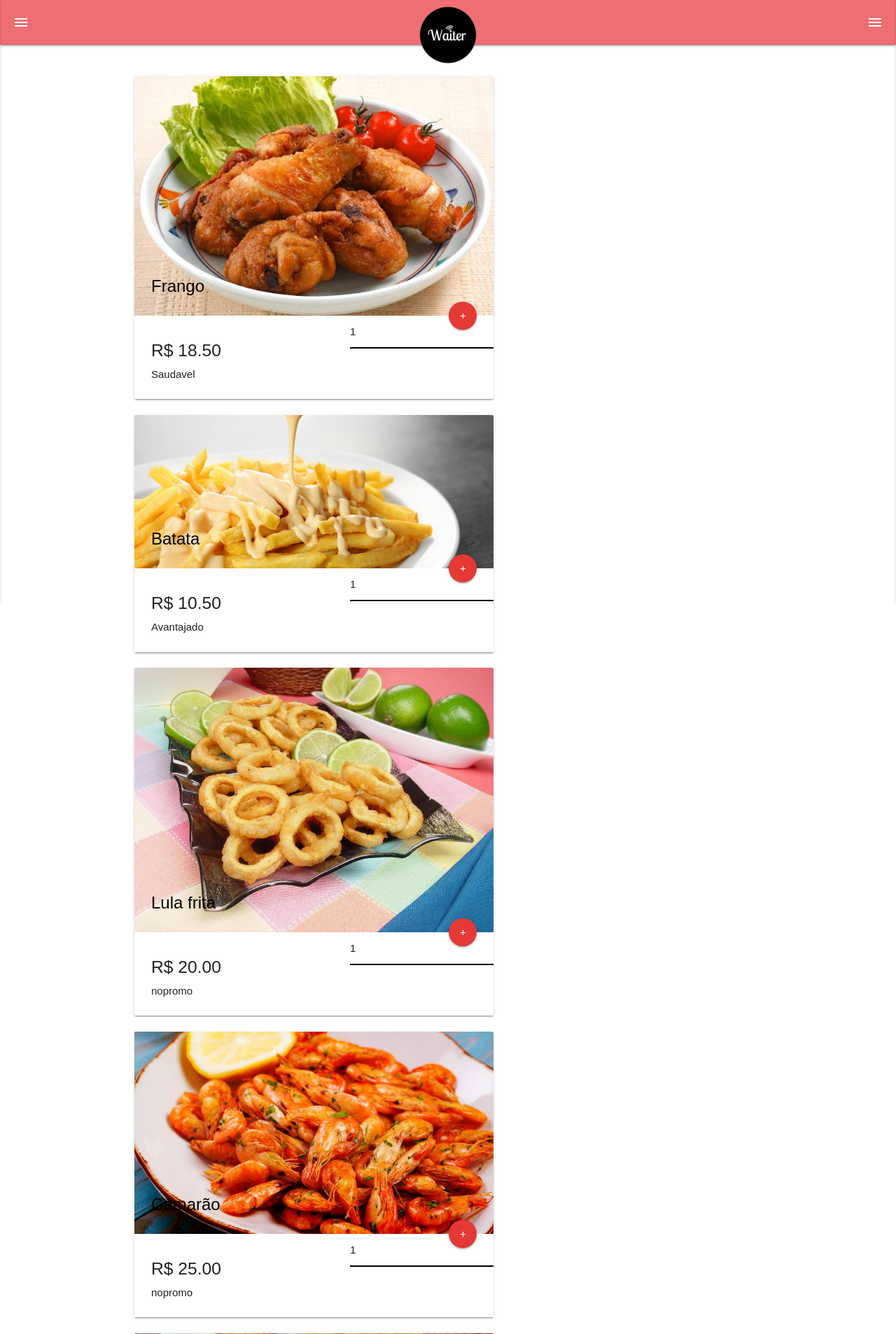
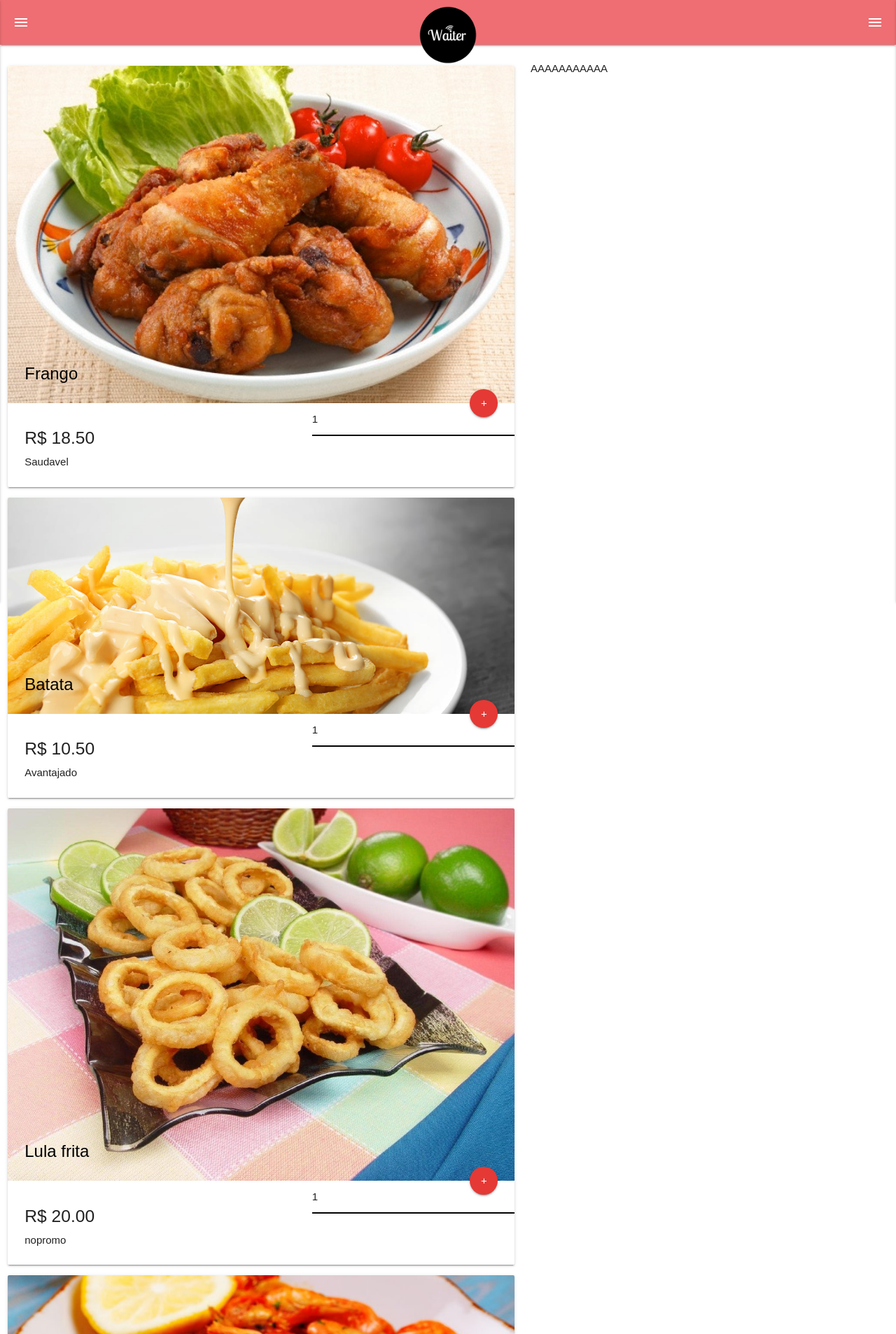
Before and after one commit to Crisoli/wait-er, a PHP site: page /foodlist.php in a window 1280 px wide. Shown: the top 1906 px of the page at 70% size. Run offline with PHP 8.4, Linux system fonts and the light colour scheme; a user stored in the database is signed in; data comes from the database, SQL or seed files in the repository; some libraries are stand-ins or nearby versions; some web fonts are replaced.

Commit message:
Add files via upload

```diff
--- a/inc/employers/shoppingcart.php
+++ b/inc/employers/shoppingcart.php
@@ -5,8 +5,8 @@ include 'inc/employers/shoppingcartarray.php';
      <body style="font-family: 'Exo 2', sans-serif;">
 
           <br/>
-          <div class="container">
             <div class="row">
+              <div class="col s7 m7 l7">
 
                <?php
                $query = $mysqli->query("SELECT * FROM foodmenu ORDER BY id ASC");
@@ -22,7 +22,6 @@ include 'inc/employers/shoppingcartarray.php';
                             <form method="post" action="foodlist.php?action=add&id=<?php echo $row["id"]; ?>">
 
 
-                                  <div class="col s10 m10 l7">
                                     <div class="card">
                                       <div class="card-image">
                                         <img src="<?php echo $row["image"]; ?>" />
@@ -38,7 +37,6 @@ include 'inc/employers/shoppingcartarray.php';
                                         <p><?php echo $row['promodesc'];?></p>
                                       </div>
                                     </div>
-                                  </div>
 
 
 
@@ -53,13 +51,12 @@ include 'inc/employers/shoppingcartarray.php';
 
 
                ?>
-               <div class="col s2 m4 l5" style="
-">
+             </div>
+
+               <div class="col s5 m5 l5">
                  AAAAAAAAAAA
                </div>
                </div>
-           </div>
-                    </table>
 
 
      </body>
```
